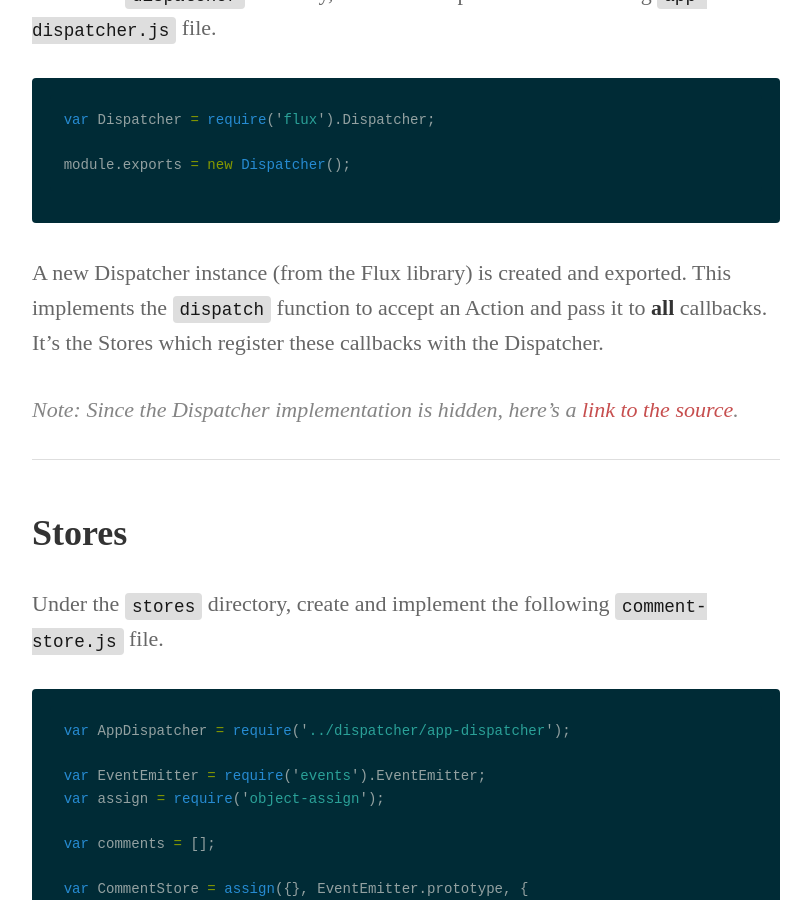
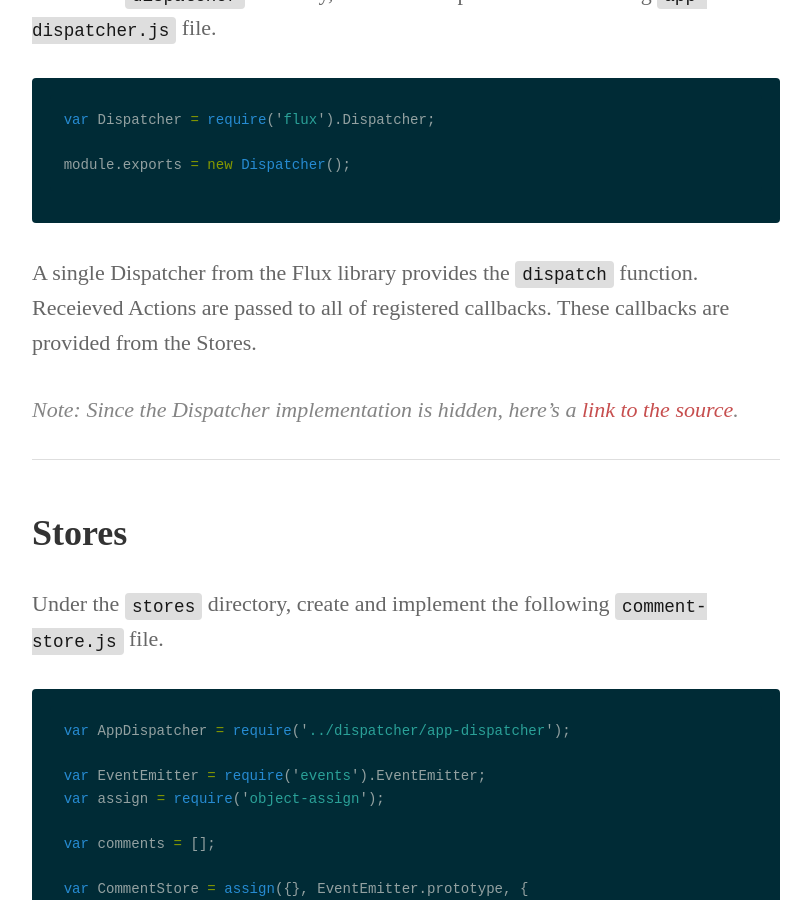
Before and after one commit to jackcallister/jarsbe.github.io, a Jekyll site: the page built from _posts/2015-02-26-the-flux-quick-start-guide.markdown, in a window 1280 px wide and 900 px high, scrolled down 5000 px. Shown: the whole window, without its empty margins (234-1045 px from the left). Built offline with Jekyll 4.4.1, drawn with Linux system fonts in a browser that asks for light colours; Markdown is read by kramdown in place of the engine named in the settings.

Commit message:
Adjust dispatcher explaination.

````diff
--- a/_posts/2015-02-26-the-flux-quick-start-guide.markdown
+++ b/_posts/2015-02-26-the-flux-quick-start-guide.markdown
@@ -144,7 +144,7 @@ var Dispatcher = require('flux').Dispatcher;
 module.exports = new Dispatcher();
 ```
 
-A new Dispatcher instance (from the Flux library) is created and exported. This implements the `dispatch` function to accept an Action and pass it to **all** callbacks. It's the Stores which register these callbacks with the Dispatcher.
+A single Dispatcher from the Flux library provides the `dispatch` function. Receieved Actions are passed to all of registered callbacks. These callbacks are provided from the Stores.
 
 *Note: Since the Dispatcher implementation is hidden, here's a [link to the source](https://github.com/facebook/flux/blob/master/src/Dispatcher.js#L181).*
 
````
